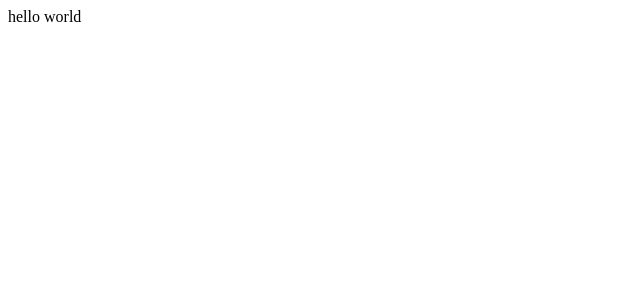
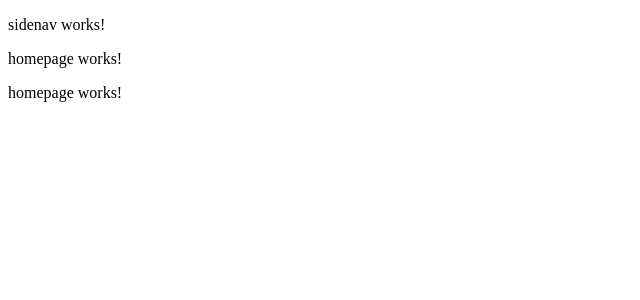
Before and after one commit to JimLeeWeiMin/jimleeweimin.github.io, an Angular app: page /pages/homepage in a window 1280 px wide. Before the commit this address led to /. Shown: the top 300 px of the page, without its empty margins (0-640 px from the left). Built offline with nearby package versions, Linux system fonts and the light colour scheme.

Commit message:
angularroutingtest

```diff
--- a/src/app/app-routing.module.ts
+++ b/src/app/app-routing.module.ts
@@ -1,7 +1,16 @@
 import { NgModule } from '@angular/core';
 import { RouterModule, Routes } from '@angular/router';
+import { HomepageComponent } from './pages/homepage/homepage.component';
 
-const routes: Routes = [];
+const routes: Routes = [
+  {
+    path:'', redirectTo: 'pages/homepage', pathMatch: "full"
+  },
+  {
+    path:"pages/homepage",
+    component: HomepageComponent
+  },
+];
 
 @NgModule({
   imports: [RouterModule.forRoot(routes)],
--- a/src/app/app.component.html
+++ b/src/app/app.component.html
@@ -1 +1,3 @@
-hello world
+<app-sidenav></app-sidenav>
+<app-homepage></app-homepage>
+<router-outlet></router-outlet>
--- a/src/app/app.module.ts
+++ b/src/app/app.module.ts
@@ -3,10 +3,14 @@ import { BrowserModule } from '@angular/platform-browser';
 
 import { AppRoutingModule } from './app-routing.module';
 import { AppComponent } from './app.component';
+import { HomepageComponent } from './pages/homepage/homepage.component';
+import { SidenavComponent } from './components/sidenav/sidenav.component';
 
 @NgModule({
   declarations: [
-    AppComponent
+    AppComponent,
+    HomepageComponent,
+    SidenavComponent,
   ],
   imports: [
     BrowserModule,
--- /dev/null
+++ b/src/app/components/sidenav/sidenav.component.html
@@ -0,0 +1 @@
+<p>sidenav works!</p>
--- /dev/null
+++ b/src/app/components/sidenav/sidenav.component.ts
@@ -0,0 +1,15 @@
+import { Component, OnInit } from '@angular/core';
+
+@Component({
+  selector: 'app-sidenav',
+  templateUrl: './sidenav.component.html',
+  styleUrls: ['./sidenav.component.css']
+})
+export class SidenavComponent implements OnInit {
+
+  constructor() { }
+
+  ngOnInit(): void {
+  }
+
+}
--- /dev/null
+++ b/src/app/pages/homepage/homepage.component.html
@@ -0,0 +1 @@
+<p>homepage works!</p>
--- /dev/null
+++ b/src/app/pages/homepage/homepage.component.ts
@@ -0,0 +1,15 @@
+import { Component, OnInit } from '@angular/core';
+
+@Component({
+  selector: 'app-homepage',
+  templateUrl: './homepage.component.html',
+  styleUrls: ['./homepage.component.css']
+})
+export class HomepageComponent implements OnInit {
+
+  constructor() { }
+
+  ngOnInit(): void {
+  }
+
+}
```
Also changed, not shown: src/app/components/sidenav/sidenav.component.css (added), src/app/pages/homepage/homepage.component.css (added), 7 other files (tests, documents, lock files or other folders).
